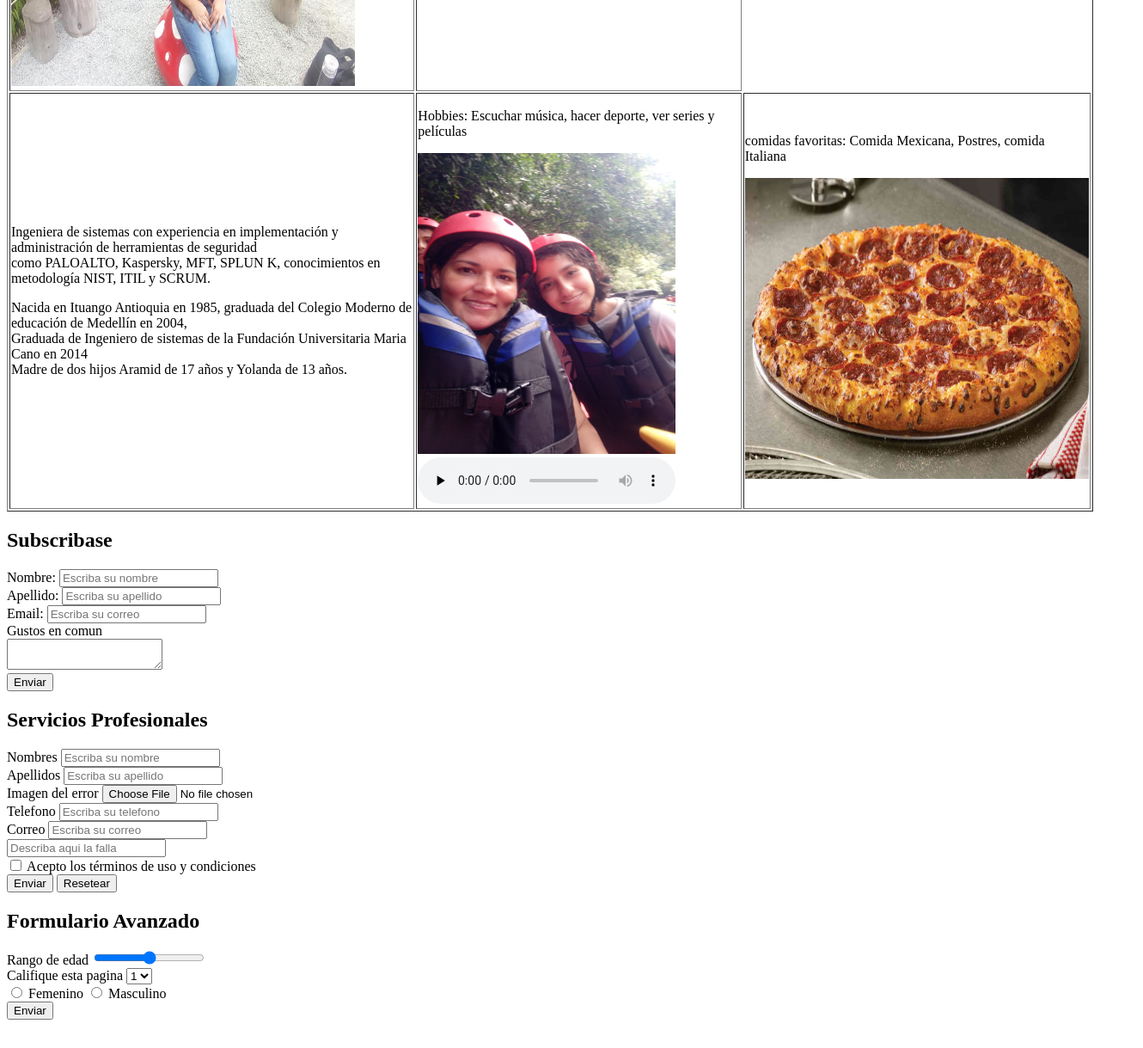
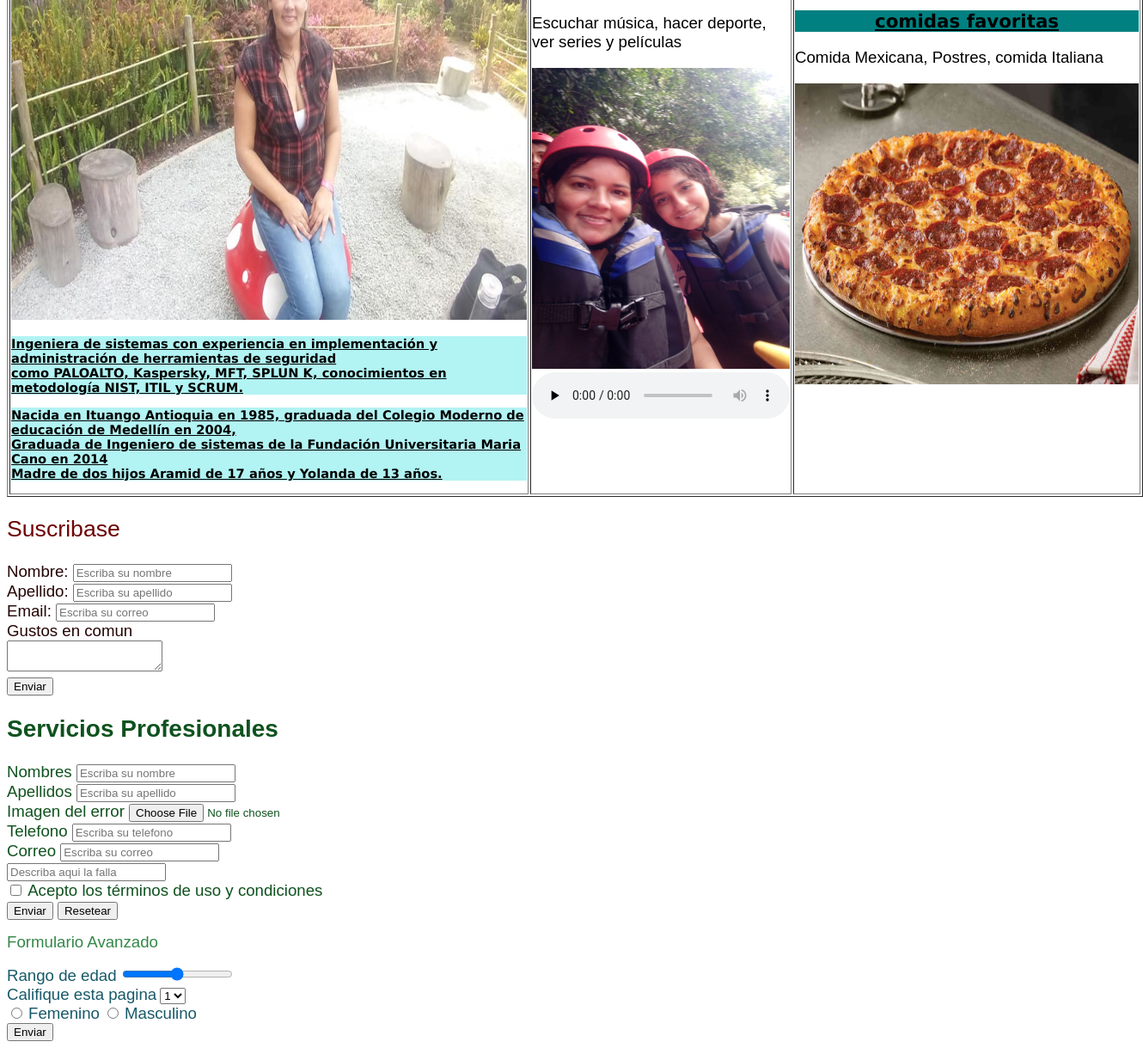
Before and after one commit to edithm06/sitio_edith_monsalve, a plain HTML site: page index.html in a window 1280 px wide. Shown: the part 254-1473 px from the top of the page at 86% size, 1330 px wide, since content can reach past the window. Before the commit the page ends 1448 px from the top, so only its background shows below. Drawn offline with Linux system fonts and the light colour scheme.

Commit message:
Se agregan estilos

```diff
--- /dev/null
+++ b/assets/css/estilos.css
@@ -0,0 +1,63 @@
+
+
+.titulo h1 {
+    font-size : 36pt;
+    font-family : arial,helvetica;
+    font-weight : normal;
+    color: rgb(46, 16, 16);
+    text-align: center;
+
+}
+.titulo p {
+    font-size : 14pt;
+    font-family : arial,helvetica;
+    font-weight : normal;
+    color: black;
+    }
+.titulo h2 {
+    font-size : 16pt;
+    font-family : verdana,arial;
+    text-decoration : underline;
+    text-align : center;
+    background-color : Teal;
+    }
+.titulo h3 {
+        font-size : 11pt;
+        font-family : verdana,arial;
+        text-decoration : underline;
+        text-align : left;
+        background-color : rgb(178, 243, 243);
+        }
+    .formulario_1 h1 {
+        font-size : 20pt;
+        font-family : arial,helvetica;
+        font-weight : normal;
+        color: rgb(110, 5, 5);
+        }
+    .formulario_1 {
+        font-size : 14pt;
+        font-family : arial,helvetica;
+        font-weight : normal;
+        color: rgb(36, 3, 3);
+        }
+    .servicios {
+        font-size : 14pt;
+        font-family : arial,helvetica;
+        font-weight : normal;
+        color: rgb(15, 82, 30);
+        text-align: left;
+            }
+    .avanzado h1 {
+        font-size : 14pt;
+        font-family : arial,helvetica;
+        font-weight : normal;
+        color: rgb(51, 136, 71);
+        text-align: left;
+                }
+    .avanzado label {
+        font-size : 14pt;
+        font-family : arial,helvetica;
+        font-weight : normal;
+        color: rgb(23, 89, 105);
+        text-align: left;
+                }
--- a/index.html
+++ b/index.html
@@ -8,7 +8,7 @@
         <meta name="viewport" content="width:device-width, initial-scale=1.0"> <!-- Define la escala inicial y las dimensiones del área visible del sitio web en diferentes dispositivos-->
 
         <link rel="icon" href="" type="mee.ico"> <!-- Establece un ícono en la pestaña del navegador o comúnmente lo conocemos como favicon, esto facilita incluso la identificación del sitio en los motores de búsqueda  -->
-
+        <link rel="stylesheet" href="./assets/css/estilos.css">
         <title>Historia Edith Monsalve</title> <!--Esta etiqueta define el título de la página que se mostrará en la pestaña del navegador-->
 
         <meta name="description" content="Este es un sitio informativo de la vida de Edith Monsalve"> <!-- Se encarga de establecer una breve descripción del contenido de la página, esta breve descripción será visible en los motores de búsqueda-->
@@ -22,47 +22,44 @@
         <meta http-equiv="cache-control" content="no-cache"> <!--Esto le indica al navegador que no almacene caché en la página, esto puede mejorar la privacidad y la seguridad-->
 </head>
 <body>
-<main>
-    <div>
+<container>
+    <div class="titulo">
     <table border="1">
         <thead>
          <tr>
-            <th>
-
-                <div align="left"><img src="./img/me.jpg" alt="foto completa"width="400" height="341" ><br/></div>
-
-            </th>
-            <th><h1>Historia de Edith Cristina Monsalve</h1>
-            </th>
+            <h1>Historia de Edith Cristina Monsalve</h1>
          </tr>
         </thead>
         <tbody>
          <tr>
-            <td><p> Ingeniera de sistemas con experiencia en implementación y administración de herramientas de seguridad<br/>
+            <td>
+                <div align="left"><img src="./img/me.jpg" alt="foto completa"width="600" height="500" ><br/></div>
+            <h3> Ingeniera de sistemas con experiencia en implementación y administración de herramientas de seguridad<br/>
                 como PALOALTO, Kaspersky, MFT, SPLUN K, conocimientos en metodología NIST, ITIL y SCRUM.
-                </p>
-                <p>
+            </h3>
+                <h3>
                     Nacida en Ituango Antioquia en 1985, graduada del Colegio Moderno de educación de Medellín en 2004,<br/>
                     Graduada de Ingeniero de sistemas de la Fundación Universitaria Maria Cano en 2014 <br/>
                     Madre de dos hijos Aramid de 17 años y Yolanda de 13 años.<br/>
-                </p>
+                </h3>
             </td>
              <td>
-                <p>Hobbies: Escuchar música, hacer deporte, ver series y películas</p>
+                <h2>Hobbies</h2> <p>Escuchar música, hacer deporte, ver series y películas</p>
                 <img src="./img/rioclaro.jpg" alt="Recuerdo" width="300" height="350">
                 <audio src="./Melendi.mp4" preload="none" controls></audio>
              </td>
              <td>
-                <p>comidas favoritas: Comida Mexicana, Postres, comida Italiana</p>
+                <h2>comidas favoritas</h2> <p>Comida Mexicana, Postres, comida Italiana</p>
                 <img src="./img/peproni.avif" alt="Comida" width="400" height="350">
              </td>
          </tr>
         </tbody>
      </table>
     </div>
-    <section id="formulario-1">
-        <h1>Subscribase</h1>
+    <section id="Contacto">
         <form method="" action="" name="" id="" class="">
+            <div class="formulario_1">
+            <h1>Suscribase</h1>
             <div>
                 <label for="nombre"> Nombre:</label>
                 <input type="text" id="nombre" class="" name="nombre" placeholder="Escriba su nombre" required>
@@ -82,27 +79,24 @@
                 <label for="texto"> Gustos en comun<br></label>
                 <textarea id="texto" class="" name="" required></textarea>
             </div>
-
             <div>
                 <button type="submit" id="" class="">Enviar</button> <!--Forma 1-->
             </div>
-
+        </div>
         </form>
     </section>
     <section id="formulario-avanzado">
-        <h1>Servicios Profesionales</h1>
         <form>
-
+<div class="servicios">
+            <h1>Servicios Profesionales</h1>
             <div>
                 <label>Nombres</label>
                 <input type="text" name="nombre" value="" id="" class="" placeholder="Escriba su nombre">
             </div>
-
             <div>
                 <label>Apellidos</label>
                 <input type="text" name="apellido" value="" id="" class="" placeholder="Escriba su apellido">
             </div>
-
             <div>
                 <label>Imagen del error</label>
                 <input type="file" name="foto" value="" id="" class="">
@@ -111,7 +105,6 @@
                 <label>Telefono</label>
                 <input type="tel" name="telefono" value="" id="" class="" placeholder="Escriba su telefono">
             </div>
-
             <div>
                 <label>Correo</label>
                 <input type="email" name="correo" value="" id="" class="" placeholder="Escriba su correo">
@@ -119,20 +112,20 @@
             <div>
                 <input type="text" id="falla" class="" name="Describa aqui la falla" placeholder="Describa aqui la falla" required>
             </div>
-
             <div>
                 <input type="checkbox" name="Acepto" value="SI"> Acepto los términos de uso y condiciones
             </div>
-
             <div>
                 <button type="button">Enviar</button>
                 <button type="reset">Resetear</button>
             </div>
+        </div>
         </form>
     </section>
     <section id="formulario-avanzado">
-        <h1>Formulario Avanzado</h1>
         <form>
+            <div class="avanzado">
+                <h1>Formulario Avanzado</h1>
             <div>
                 <label>Rango de edad</label>
                 <input type="range" name="rango" min="10" max="50" value="" id="" class="">
@@ -147,19 +140,19 @@
                     <option value="">5</option>
                 </select>
             </div>
-
             <div>
                 <input type="radio" id="" name="sexo" value="F">  <label>Femenino</label>
                 <input type="radio" id="" name="sexo" value="M">  <label>Masculino</label>
             </div>
-
             <div>
                 <button type="button">Enviar</button>
             </div>
+        </div>
         </form>
     </section>
 
-</main>
+
+</container>
 
 
 
```
